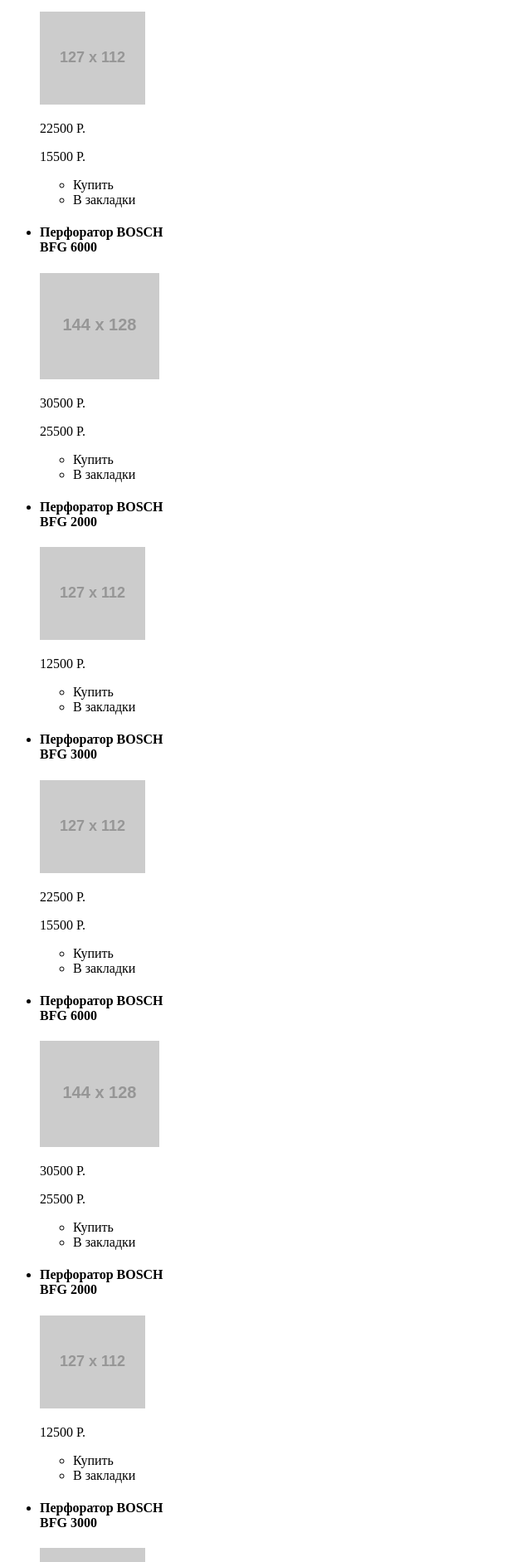
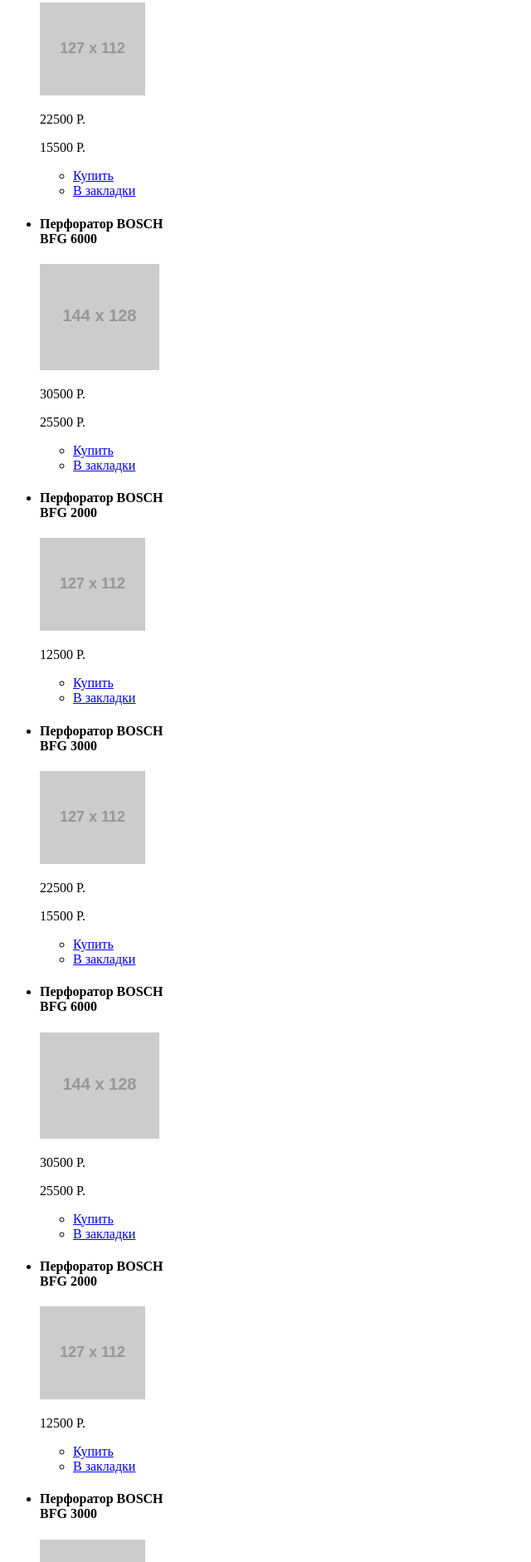
Before and after one commit to Deim-Sha/782031-technomart, a plain HTML site: page catalog.html in a window 1280 px wide. Shown: the part 918-2800 px from the top of the page at 83% size, without its empty margins (0-640 px from the left). Drawn offline with Linux system fonts and the light colour scheme; placeholder pictures from the web are drawn by us.

Commit message:
Откорректирован каталог по замечаниям

```diff
--- a/catalog.html
+++ b/catalog.html
@@ -6,12 +6,15 @@
   </head>
   <body>
     <header class="main-header">
+      <a class="main-header-logo" href="index.html">Техномарт</a>
       <ul class="shopping-navigation">
         <li>Поиск:</li> <!-- ToDo: Добавить форму -->
         <li><a href="bookmarks.html">Закладки:<span>0</span></a></li>
-        <li><a href="cart.html">Корзина:<span>10</span></a></li>
+        <li><a href="cart.html">Корзина:<span>0</span></a></li>
         <li><a href="order.html">Оформить заказ</a></li>
       </ul>
+
+      <div class="header-contacts-login">
         <h1>Интернет-магазин строительных материалов и инструментов для ремонта</h1>
         <a href="tel-to.html">+7 (812) 555-05-55</a>
         <p>г. Санкт-Петербург, ул. Б. Конюшенная, д. 19/8</p>
@@ -21,8 +24,9 @@
           <li><a href="user-orders.html">Мои заказы</a></li>
           <li><a href="user-cabinet.html">Личный кабинет</a></li>
         </ul>
+      </div>
+
       <nav class="main-navigation">
-        <a class="main-header-logo" href="index.html">Техномарт</a>
         <ul class="site-navigation">
           <li><a href="index.html">Главная</a></li>
           <li><a href="info.html">Компания</a></li>
@@ -34,9 +38,8 @@
         </ul>
       </nav>
     </header>
+
     <main class="cotainer">
-      <h2 class="page-title">Перфораторы</h2>
-
       <ul class="breadcrumds">
         <li><a href="index.html">Главная</a></li>
         <li><a href="catalog.html">Каталог</a></li>
@@ -44,15 +47,15 @@
         <li class="breadcrumds-current">Перфораторы</li>
       </ul>
 
-      <!-- потеряла тут блок с h1 "ПЕРФОРАТОРЫ" -->
+      <h2 class="page-title">Перфораторы</h2>
 
       <section class="filters">
         <h3>Фильтр:</h3>
         <!-- ToDo: Добавить форму -->
       </section>
 
-      <!-- сортировка должна быть в составе section.catalog Т.е. у тебя 2 колонки - фильтр и каталог-->
-      <section class="sorting">
+      <section class="catalog">
+        <div class="catalog-sorting">
           <h3>Сортировка:</h3>
           <ul class="sorting-list">
             <li class="sorting-item">По цене</li>
@@ -61,114 +64,124 @@
             <li class="sorting-item min-to-max">По возрастанию</li>
             <li class="sorting-item max-to-min">По убыванию</li>
           </ul>
-      </section>
+        </div>
 
-      <section class="catalog">
         <h3 class="visually-hidden">Список перфораторов</h3>
         <ul class="catalog-list">
-          <!-- карточки оформить с учетом правок как в index -->
           <li class="catalog-item">
             <h4>Перфоратор BOSCH<br>
             BFG 3000</h4>
+            <div class="img-wrapper">
               <img src="http://placehold.it/127x112" alt="Перфоратор BOSCH BFG 3000">
+            </div>
             <p class="price-old">22500 Р.</p>
             <p class="price-new">15500 Р.</p>
             <ul class="add-item-to">
-              <li class="button add-to-cart">Купить</li>
-              <li class="button add-to-bookmarks">В закладки</li>
+              <li class="button add-to-cart"><a href="cart.html">Купить</a></li>
+              <li class="button add-to-bookmarks"><a href="bookmarks">В закладки</a></li>
             </ul>
           </li>
           <li class="catalog-item">
             <h4>Перфоратор BOSCH<br>
             BFG 6000</h4>
+            <div class="img-wrapper">
               <img src="http://placehold.it/144x128" alt="Перфоратор BOSCH BFG 6000">
+            </div>
             <p class="price-old">30500 Р.</p>
             <p class="price-new">25500 Р.</p>
             <ul class="add-item-to">
-              <li class="button add-to-cart">Купить</li>
-              <li class="button add-to-bookmarks">В закладки</li>
+              <li class="button add-to-cart"><a href="cart.html">Купить</a></li>
+              <li class="button add-to-bookmarks"><a href="bookmarks">В закладки</a></li>
             </ul>
           </li>
           <li class="catalog-item">
             <h4>Перфоратор BOSCH<br>
             BFG 2000</h4>
+            <div class="img-wrapper">
               <img src="http://placehold.it/127x112" alt="Перфоратор BOSCH BFG 2000">
+            </div>
             <p class="price-new">12500 Р.</p>
             <ul class="add-item-to">
-              <li class="button add-to-cart">Купить</li>
-              <li class="button add-to-bookmarks">В закладки</li>
+              <li class="button add-to-cart"><a href="cart.html">Купить</a></li>
+              <li class="button add-to-bookmarks"><a href="bookmarks">В закладки</a></li>
             </ul>
           </li>
           <li class="catalog-item">
             <h4>Перфоратор BOSCH<br>
             BFG 3000</h4>
+            <div class="img-wrapper">
               <img src="http://placehold.it/127x112" alt="Перфоратор BOSCH BFG 3000">
+            </div>
             <p class="price-old">22500 Р.</p>
             <p class="price-new">15500 Р.</p>
             <ul class="add-item-to">
-              <li class="button add-to-cart">Купить</li>
-              <li class="button add-to-bookmarks">В закладки</li>
+              <li class="button add-to-cart"><a href="cart.html">Купить</a></li>
+              <li class="button add-to-bookmarks"><a href="bookmarks">В закладки</a></li>
             </ul>
           </li>
           <li class="catalog-item">
             <h4>Перфоратор BOSCH<br>
             BFG 6000</h4>
+            <div class="img-wrapper">
               <img src="http://placehold.it/144x128" alt="Перфоратор BOSCH BFG 6000">
+            </div>
             <p class="price-old">30500 Р.</p>
             <p class="price-new">25500 Р.</p>
             <ul class="add-item-to">
-              <li class="button add-to-cart">Купить</li>
-              <li class="button add-to-bookmarks">В закладки</li>
+              <li class="button add-to-cart"><a href="cart.html">Купить</a></li>
+              <li class="button add-to-bookmarks"><a href="bookmarks">В закладки</a></li>
             </ul>
           </li>
           <li class="catalog-item">
             <h4>Перфоратор BOSCH<br>
             BFG 2000</h4>
+            <div class="img-wrapper">
               <img src="http://placehold.it/127x112" alt="Перфоратор BOSCH BFG 2000">
+            </div>
             <p class="price-new">12500 Р.</p>
             <ul class="add-item-to">
-              <li class="button add-to-cart">Купить</li>
-              <li class="button add-to-bookmarks">В закладки</li>
+              <li class="button add-to-cart"><a href="cart.html">Купить</a></li>
+              <li class="button add-to-bookmarks"><a href="bookmarks">В закладки</a></li>
             </ul>
           </li>
           <li class="catalog-item">
             <h4>Перфоратор BOSCH<br>
             BFG 3000</h4>
+            <div class="img-wrapper">
               <img src="http://placehold.it/127x112" alt="Перфоратор BOSCH BFG 3000">
+            </div>
             <p class="price-old">22500 Р.</p>
             <p class="price-new">15500 Р.</p>
             <ul class="add-item-to">
-              <li class="button add-to-cart">Купить</li>
-              <li class="button add-to-bookmarks">В закладки</li>
+              <li class="button add-to-cart"><a href="cart.html">Купить</a></li>
+              <li class="button add-to-bookmarks"><a href="bookmarks">В закладки</a></li>
             </ul>
           </li>
           <li class="catalog-item">
             <h4>Перфоратор BOSCH<br>
             BFG 6000</h4>
+            <div class="img-wrapper">
               <img src="http://placehold.it/144x128" alt="Перфоратор BOSCH BFG 6000">
+            </div>
             <p class="price-old">30500 Р.</p>
             <p class="price-new">25500 Р.</p>
             <ul class="add-item-to">
-              <li class="button add-to-cart">Купить</li>
-              <li class="button add-to-bookmarks">В закладки</li>
+              <li class="button add-to-cart"><a href="cart.html">Купить</a></li>
+              <li class="button add-to-bookmarks"><a href="bookmarks">В закладки</a></li>
             </ul>
           </li>
           <li class="catalog-item">
             <h4>Перфоратор BOSCH<br>
             BFG 2000</h4>
+            <div class="img-wrapper">
               <img src="http://placehold.it/127x112" alt="Перфоратор BOSCH BFG 2000">
+            </div>
             <p class="price-new">12500 Р.</p>
             <ul class="add-item-to">
-              <li class="button add-to-cart">Купить</li>
-              <li class="button add-to-bookmarks">В закладки</li>
+              <li class="button add-to-cart"><a href="cart.html">Купить</a></li>
+              <li class="button add-to-bookmarks"><a href="bookmarks">В закладки</a></li>
             </ul>
           </li>
-        </ul>
-        <ul class="pagination-list">
-          <li class="pagination-item pagination-item-current"><a>1</a></li>
-          <li class="pagination-item"><a href="#">2</a></li>
-          <li class="pagination-item"><a href="#">3</a></li>
-          <li class="pagination-item"><a href="#">Следующая</a></li>
         </ul>
       </section>
 
@@ -186,6 +199,7 @@
         <span class="modal-close">x</span>
       </section>
     </main>
+
     <footer class="main-footer">
       <nav class="main-navigation">
         <a class="main-header-logo" href="index.html">Техномарт</a>
@@ -199,6 +213,8 @@
           <li><a href="contacts.html">Контакты</a></li>
         </ul>
       </nav>
+
+      <div class="footer-contacts-offers">
         <p>г. Санкт-Петербург, ул. Б. Конюшенная, д. 19/8<br>
         +7 (812) 555-05-55</p>
         <ul class="footer-offers">
@@ -207,22 +223,23 @@
           <li><a href="tools.html">Инструмент</a></li>
           <li><a href="special-offers.html">Спецпредложения</a></li>
         </ul>
-      <ul class="footer-copyright">
-        <li>© 2010–2017 Компания «Техномарт»<br>
-          Все права защищены</li>
-        <li>Обратная связь:
-          <a href="mailto:mail@htmlacademy.ru">mail@htmlacademy.ru</a>
-        </li>
-        <li>Разработано —
-          <a href="https://htmlacademy.ru/intensive/htmlcss">htmlacademy.ru</a>
-        </li>
-      </ul>
+      </div>
+
+      <div class="footer-copyright-social">
+        <p class="footer-copyright">© 2010–2017 Компания «Техномарт»<br>
+        Все права защищены</p>
         <ul class="footer-social">
           <li><a class="social-button" href="#">Вконтакте</a></li>
           <li><a class="social-button" href="#">Фейсбук</a></li>
           <li><a class="social-button" href="#">Инстаграм</a></li>
         </ul>
+        <p class="footer-copyright">Обратная связь:
+          <a href="mailto:mail@htmlacademy.ru">mail@htmlacademy.ru</a>
+        </p>
+        <p class="footer-copyright">Разработано —
+          <a href="https://htmlacademy.ru/intensive/htmlcss">htmlacademy.ru</a>
+        </p>
+      </div>
     </footer>
-
   </body>
 </html>
```
Lines whose indentation alone changed are shown as unchanged.
